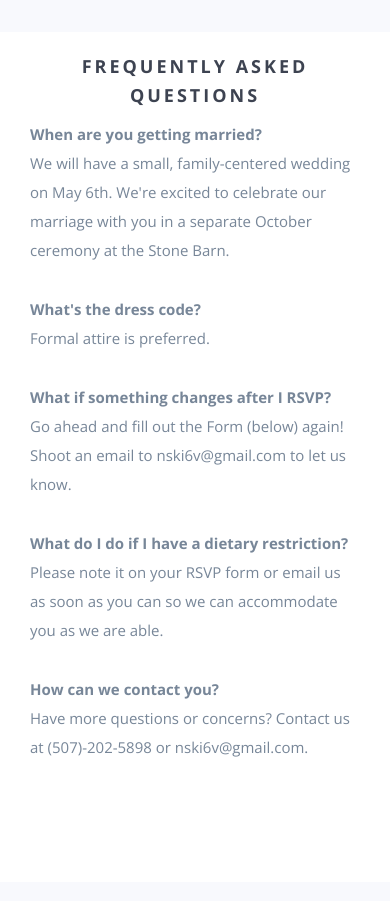
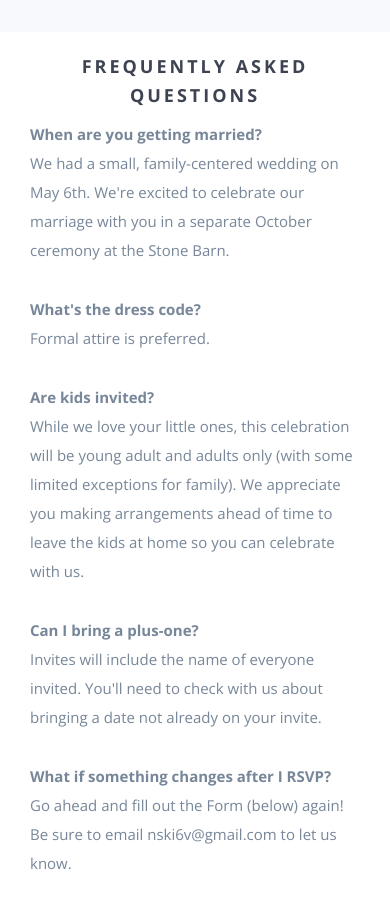
Before and after one commit to vnowakowski/vnowakowski.github.io, a website: page index.html in a window 390 px wide. Shown: the part 1920-2821 px from the top of the page. Drawn offline with nearby package versions, Linux system fonts and the light colour scheme; files whose address does not match are found by name.

Commit message:
Invite Updates
Added HoneyFund, attempted to fix registry text for mobile, added FAQs

```diff
--- a/index.html
+++ b/index.html
@@ -154,20 +154,24 @@
                 <div class=" col-md-12 text-left">
                 <p><strong> When are you getting married? </strong>
                     <br>
-                    We will have a small, family-centered wedding on May 6th. We're excited to celebrate our marriage with you in a separate October ceremony at the Stone Barn.
+                    We had a small, family-centered wedding on May 6th. We're excited to celebrate our marriage with you in a separate October ceremony at the Stone Barn.
                     <p>
                 <strong> What's the dress code? </strong>
                     <br>
                     Formal attire is preferred.
                     <p>
-             <strong> What if something changes after I RSVP?</strong>
+                <strong> Are kids invited? </strong>
+                    <br> While we love your little ones, this celebration will be young adult and adults only (with some limited exceptions for family).
+                        We appreciate you making arrangements ahead of time to leave the kids at home so you can celebrate with us.
+                    <p>
+            <strong> Can I bring a plus-one? </strong>
                     <br>
-                    Go ahead and fill out the Form (below) again! Shoot an email to nski6v@gmail.com to let us know.
+                    Invites will include the name of everyone invited. You'll need to check with us about bringing a date not already on your invite.
                     <p>
-            <!--<strong> Can I bring a plus-one? </strong>
-                    <br>
-                    If the address on your invite included "and guest" -- yes. Otherwise, please reach out to us (email below) to ask.
-                    <p> -->
+            <strong> What if something changes after I RSVP?</strong>
+                        <br>
+                    Go ahead and fill out the Form (below) again! Be sure to email nski6v@gmail.com to let us know.
+                        <p>
             <strong> What do I do if I have a dietary restriction?</strong>
                     <br>
                     Please note it on your RSVP form or email us as soon as you can so we can accommodate you as we are able.
@@ -429,16 +433,18 @@
  <iframe src="https://docs.google.com/forms/d/e/1FAIpQLSc6hfFESyxtxXbPM6sgx0eDKmVVcM4bA5w7yi3iAkDsITNsuA/viewform?embedded=true" width="100%" height="640" frameborder="1" marginheight="0" marginwidth="0">Loading…</iframe>
 </section>
 
-<section class= "events" id="registry">
+
+
+
+<section class= "section" id="registry">
     <div class="text-center">
         <div class="row">
+        <div class="col-md-12 text-center">
     <h3>Registry</h3>
     <h4> </h4>
     <p> Your presence is a wonderful gift in itself! If you are able and interested, we also greatly appreciate your support as we start a new life together. </p>
     <p> We are registered at <a href= "https://www.myregistry.com/wedding-registry/virginia-nowakowski-and-jeffrey-jeltema-rochester-mn/3626718" target = "_blank"> MyRegistry </a> and Target. </p>
-    <br>
-   <!-- <p>Cash more your style? To avoid handling fees, we'd recommend sending your gift via Venmo</p>
-        <p>@jeffj95</p> -->
+    <p>Want to help gift us a fun experience, or prefer to give cash? Check our our <a href = "https://www.honeyfund.com/site/nowakowski-jeltema-10-21-2023" target = "_blank"> HoneyFund page </a>!
     <br>
     </div></div>
 </section>
```
